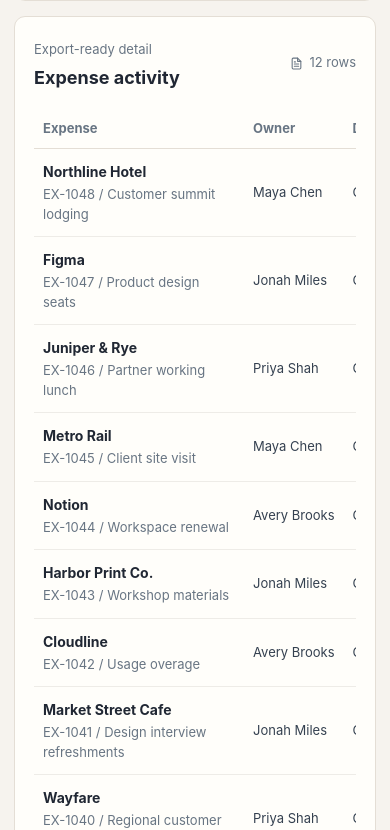
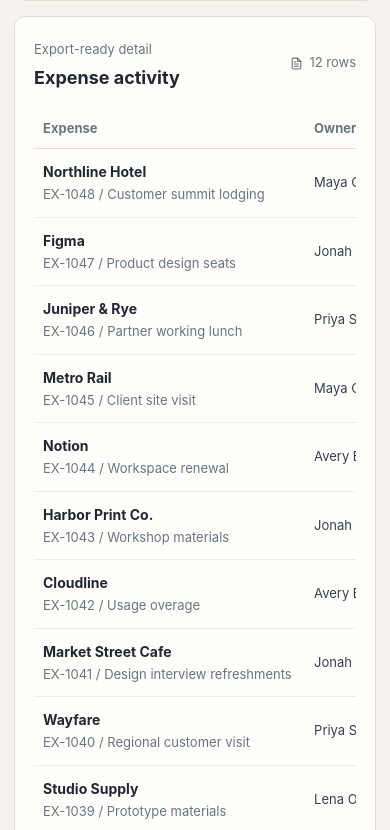
Before and after one commit to a2rp/spend-expense-management, a React (Vite) app: page /reports in a window 390 px wide. Shown: the part 1614-2444 px from the top of the page. Built offline with nearby package versions, Linux system fonts and the light colour scheme.

Commit message:
Keep mobile report columns readable

```diff
--- a/src/pages/reports/styles.module.css
+++ b/src/pages/reports/styles.module.css
@@ -54,7 +54,7 @@
 .emptyChart { display: grid; min-height: 160px; place-items: center; color: var(--muted); font-size: 14px; text-align: center; }
 .ledger { margin-top: 15px; padding-bottom: 12px; }
 .tableWrap { width: 100%; overflow-x: auto; }
-.tableWrap table { width: 100%; border-collapse: collapse; text-align: left; }
+.tableWrap table { width: 100%; min-width: 720px; border-collapse: collapse; text-align: left; }
 .tableWrap th { padding: 10px 9px; border-bottom: 1px solid var(--line); color: var(--muted); font-size: 13px; font-weight: 690; white-space: nowrap; }
 .tableWrap td { padding: 12px 9px; border-bottom: 1px solid #eeece7; color: var(--ink-soft); font-size: 13px; white-space: nowrap; }
 .tableWrap tr:last-child td { border-bottom: 0; }
```
